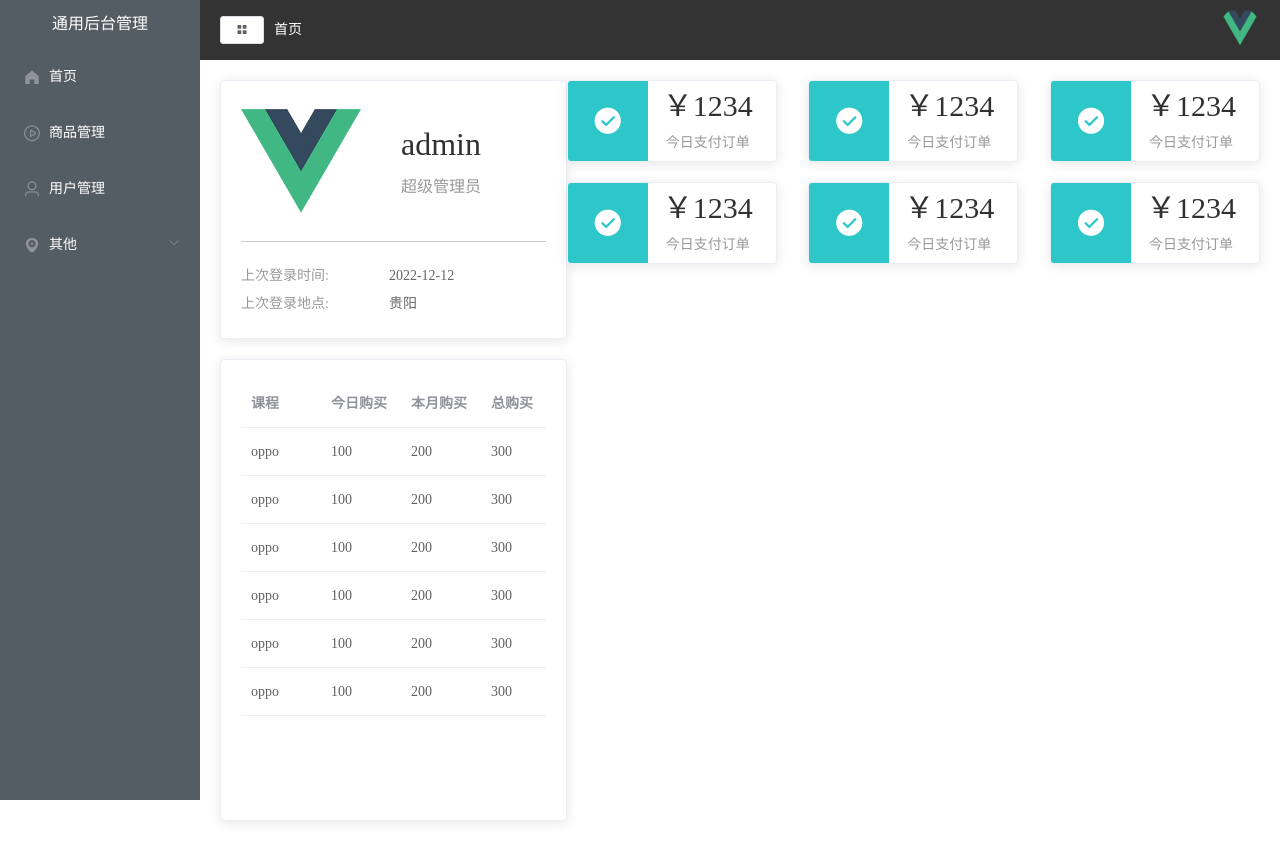
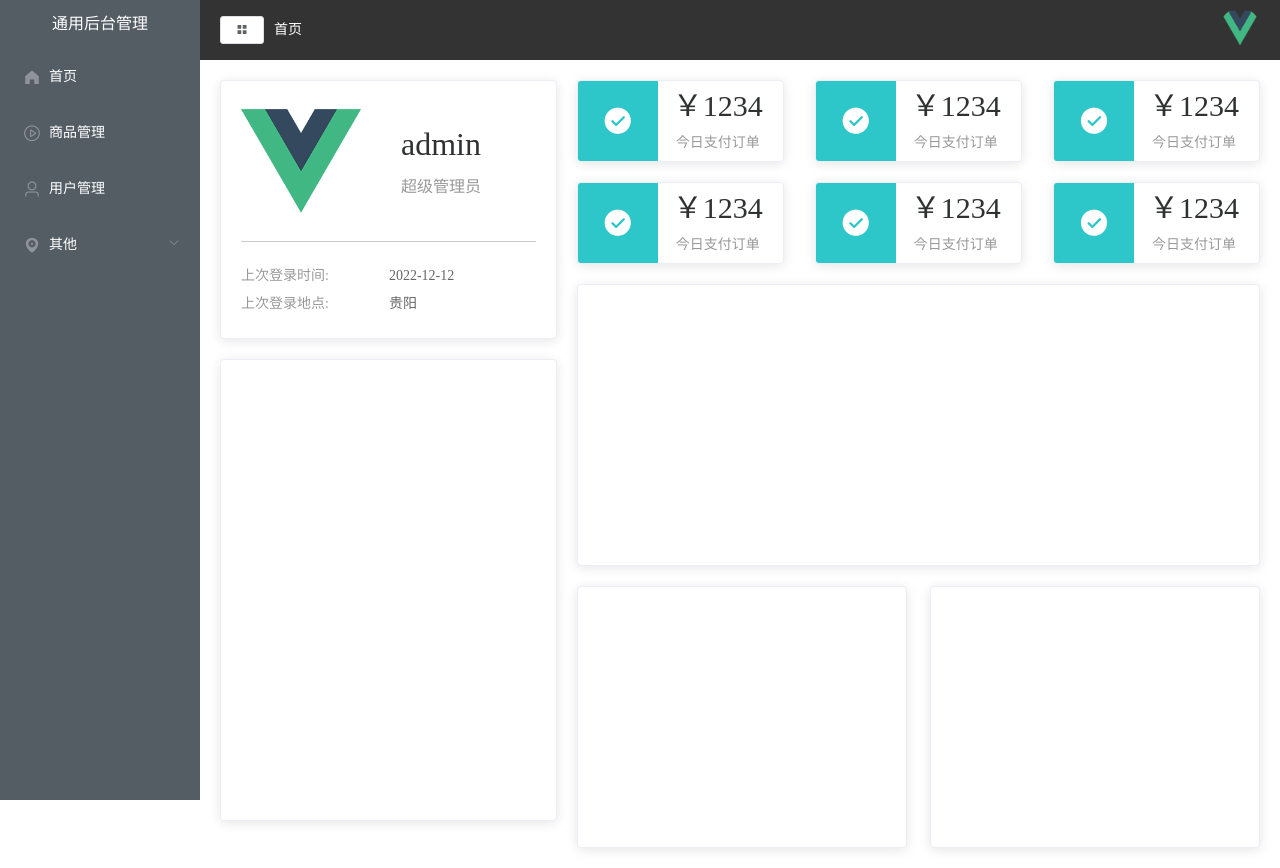
Before and after one commit to wealthyWoman/3234poject, a Vue app: page /#/home in a window 1280 px wide. Before the commit the page ends 841 px from the top, so only its background shows below. Built offline with nearby package versions, Linux system fonts and the light colour scheme.

Commit message:
echarts表格的折线图（待传入数据）

```diff
--- a/package.json
+++ b/package.json
@@ -10,6 +10,7 @@
   "dependencies": {
     "axios": "^1.6.2",
     "core-js": "^3.8.3",
+    "echarts": "^5.1.2",
     "element-ui": "^2.15.14",
     "less": "^4.1.2",
     "less-loader": "^6.0.0",
--- a/src/views/home.vue
+++ b/src/views/home.vue
@@ -1,7 +1,7 @@
 <template>
     <el-row>
         <!-- 左侧内容 -->
-        <el-col :span="8">
+        <el-col :span="8" style="padding-right: 10px;">
             <el-card class="box-card">
                 <div class="user">
                     <img src="../assets/logo.png" alt="">
@@ -22,7 +22,7 @@
             </el-card>
         </el-col>
         <!-- 右侧内容 -->
-        <el-col :span="16">
+        <el-col :span="16" style="padding-left: 10px;">
             <div class="num">
                 <el-card v-for="item in  contData " :key="item.name" :body-style="{ display: 'flex', padding: 0 }">
                     <i class="icon" :class="`el-icon-${item.icon}`" :style="{ background: item.color }"></i>
@@ -32,14 +32,21 @@
                     </div>
                 </el-card>
             </div>
+            <el-card style="height: 280px;">
+                <!-- 折线图 -->
+                <div ref="echars1" style="height: 280px;"></div>
+            </el-card>
+            <div class="graph">
+                <el-card style="height: 260px;"></el-card>
+                <el-card style="height: 260px;"></el-card>
+            </div>
         </el-col>
     </el-row>
 </template>
 
 <script>
-import {
-    getData
-} from '../api/index'
+import { getData } from '../api/index'
+import * as echars from 'echarts'
 
 export default {
     data() {
@@ -132,8 +139,37 @@ export default {
         }
     },
     mounted() {
-        getData().then((data)=>{
+        getData().then((data) => {
+            const { tableData } = data.data
             console.log(data);
+            this.tabLabel = tableData
+
+
+            // //基于准备好的dom，初始化echart实例
+            // echars.init(this.$refs.echars1)
+            // //指定图表的配置项和数据
+            // var echarsOption = {}
+            // //处理xAxis数据
+            // const { orderData } = data.data
+            // const xAxis = Object.keys(orderData.data[0])
+            // const xAxisData = {
+            //     data: xAxis
+            // }
+            // echarsOption.xAxis = xAxisData
+            // echarsOption.yAxis = {}
+            // echarsOption.legend = xAxisData
+            // echarsOption.series = []
+            // xAxis.forEach(key => {  //遍历拿到数组中的每一项
+            //     echarsOption.series.push({
+            //         name: key,
+            //         data: orderData.data.map(item => item[key]),
+            //         type: 'line'
+            //     })
+            // })
+            // console.log(echarsOption);
+            // //使用刚指定的配置和数据显示图标
+            // echars1.setOption(echarsOption)
+
         })
     }
 }
@@ -218,4 +254,15 @@ export default {
         width: 30%;
         margin-bottom: 20px;
     }
-}</style>
+}
+
+.graph {
+    display: flex;
+    justify-content: space-between;
+    margin-top: 20px;
+
+    .el-card {
+        width: 48%;
+    }
+}
+</style>
```
Also changed, not shown: 1 other file (tests, documents, lock files or other folders).
